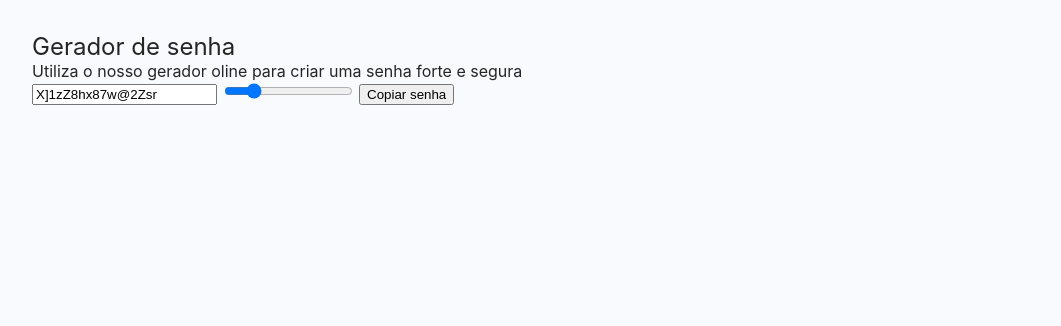
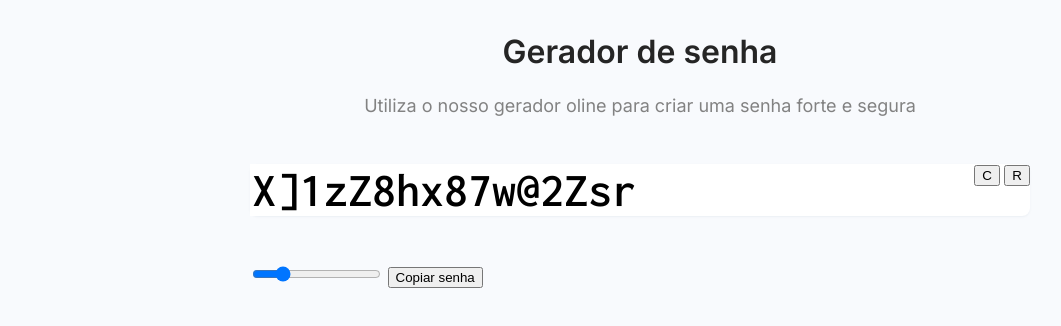
Before and after one commit to Emanoel029/gerando-senhas, a plain HTML site: page index.html in a window 1280 px wide. Shown: the whole page, without its empty margins (0-1061 px from the left). Drawn offline with Linux system fonts and the light colour scheme.

Commit message:
Estilizando

```diff
--- a/index.html
+++ b/index.html
@@ -4,6 +4,9 @@
 <head>
   <meta charset="UTF-8">
   <meta name="viewport" content="width=device-width, initial-scale=1.0">
+  <link rel="preconnect" href="https://fonts.googleapis.com">
+  <link rel="preconnect" href="https://fonts.gstatic.com" crossorigin>
+  <link href="https://fonts.googleapis.com/css2?family=Inconsolata:wght@600&family=Inter:wght@400;600&display=swap" rel="stylesheet">
   <link rel="stylesheet" href="reset.css" />
   <link rel="stylesheet" href="style.css">
   <title>Document</title>
@@ -16,8 +19,17 @@
       <p class="subtitle">Utiliza o nosso gerador oline para criar uma senha forte e segura</p>
     </section>
 
-
-    <input type="text" name="password" id="password">
+    <section class="box">
+      <div class="password">
+        <div class="text">
+          <input type="text" name="password" id="password">
+        </div>
+        <div class="actions">
+          <button id="copy2">C</button>
+          <button id="renew">R</button>
+        </div>
+      </div>
+    </section>
 
     <input type="range" name="password-length" id="password-length" value="16" min="4" max="64">
     <button id="copy">Copiar senha</button>
--- a/style.css
+++ b/style.css
@@ -4,3 +4,54 @@ body {
   color: #252525;
   padding: 2rem;
 }
+
+main {
+  max-width: 780px;
+  margin: 0 auto;
+}
+
+.hero {
+  text-align: center;
+  padding-bottom: 3rem;
+}
+
+.hero .title {
+  font-size: 2rem;
+  font-weight: bold;
+  padding-bottom: 1.5rem;
+}
+
+.hero .subtitle {
+  font-size: 1.125rem;
+  color: #828282;
+}
+
+.box {
+  background: #fff;
+  box-shadow: 0 1px 2px rgba(123, 148, 165, 0.1);
+  border-radius: 8px;
+  margin-bottom: 3rem;
+}
+
+.password {
+  display: flex;
+}
+
+.password .text {
+  flex: 1;
+}
+.password .text input {
+  font-family: "Inconsolata", serif;
+  font-size: 3rem;
+  border: none;
+  outline: none;
+  cursor: default;
+  height: 52px;
+  width: 100%;
+  transition: all 0.2s;
+  -webkit-user-select: none;
+  -moz-user-select: none;
+  -ms-user-select: none;
+  user-select: none;
+}
+/*Formatando os botões*/
```
